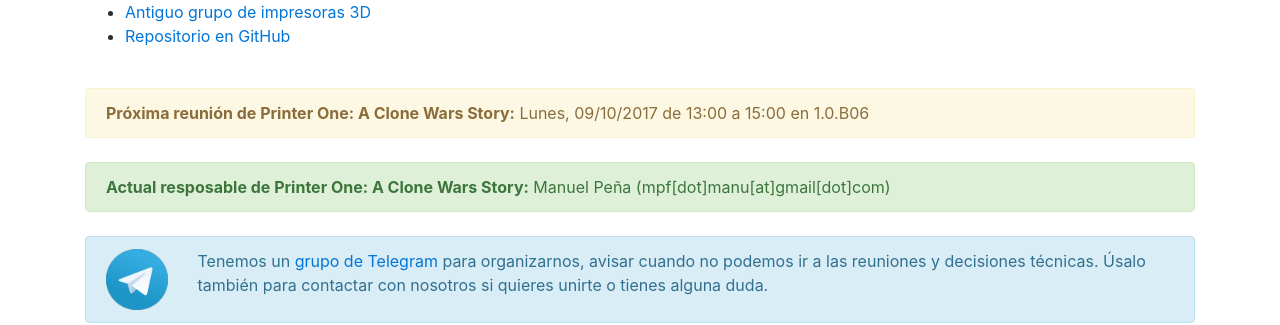
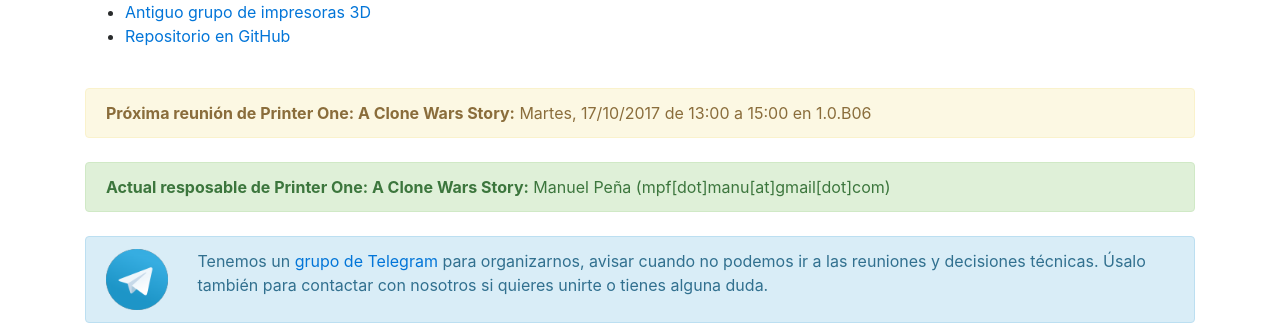
Before and after one commit to asrob-uc3m/asrob-uc3m.github.io, a Jekyll site: the page built from _workgroups/2017-05-28-printer-one.markdown, in a window 1280 px wide and 900 px high, scrolled down 1048 px. Shown: the part 417-742 px from the top of the window. Built offline with Jekyll 4.4.1, drawn with Linux system fonts in a browser that asks for light colours.

Commit message:
Updated Printer One next meeting

```diff
--- a/_workgroups/2017-05-28-printer-one.markdown
+++ b/_workgroups/2017-05-28-printer-one.markdown
@@ -9,7 +9,7 @@ picture: /img/printer_one.png
 picture_full: /img/printer_one-full.jpg
 manager: Manuel Peña
 manager_email: mpf[dot]manu[at]gmail[dot]com
-next_meeting: Lunes, 09/10/2017 de 13:00 a 15:00 en 1.0.B06
+next_meeting: Martes, 17/10/2017 de 13:00 a 15:00 en 1.0.B06
 layout: workgroup
 ---
 
```
